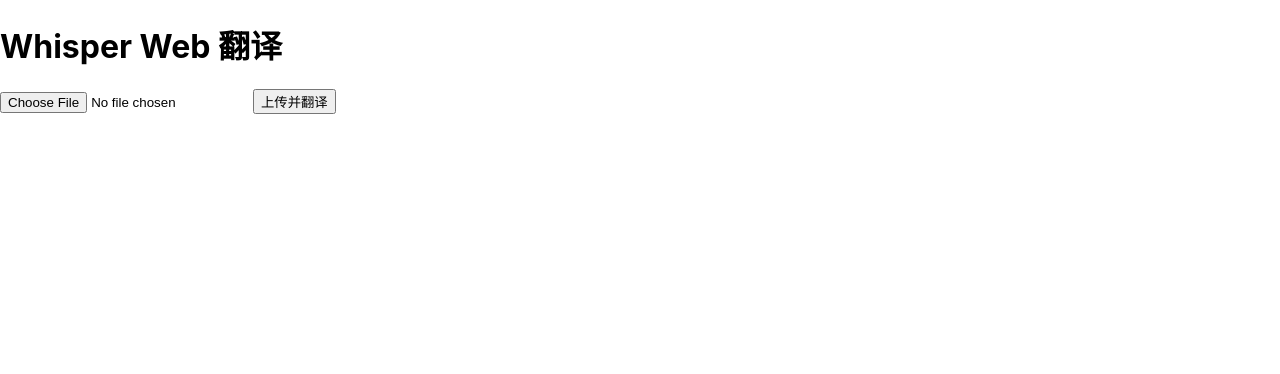
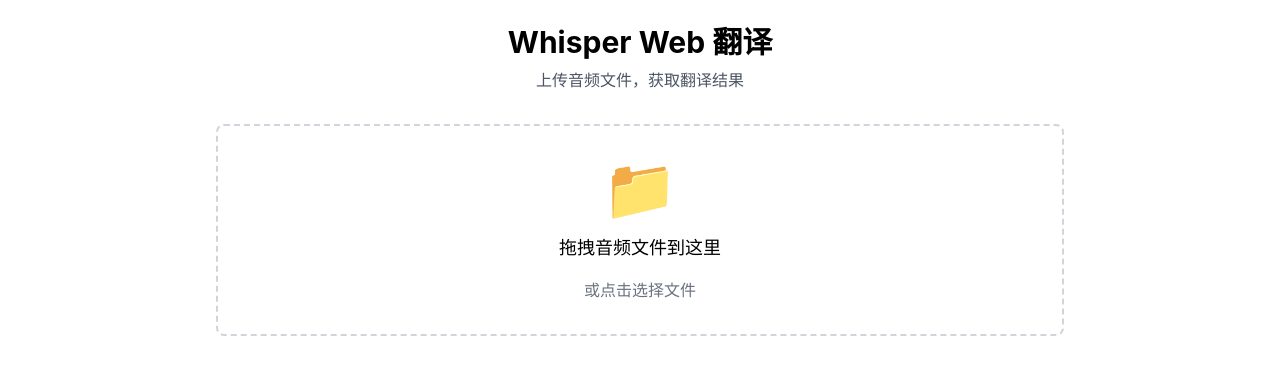
Before and after one commit to alanhe421/whisper-web, a React (Create React App) app: page / in a window 1280 px wide. Shown: the top 374 px of the page. Built offline with nearby package versions, Linux system fonts and the light colour scheme.

Commit message:
feat: 更新首页标题和上传组件界面 修改了首页标题为“Whisper Web”，优化了上传组件的界面和交互体验

```diff
--- a/public/index.html
+++ b/public/index.html
@@ -24,7 +24,8 @@
       work correctly both with client-side routing and a non-root public URL.
       Learn how to configure a non-root public URL by running `npm run build`.
     -->
-    <title>React App</title>
+    <title>Whisper Web </title>
+    <script src="https://cdn.tailwindcss.com"></script>
   </head>
   <body>
     <noscript>You need to enable JavaScript to run this app.</noscript>
--- a/src/App.js
+++ b/src/App.js
@@ -4,7 +4,6 @@
 function App() {
   return (
     <div className="App">
-      <h1>Whisper Web 翻译</h1>
       <Upload />
     </div>
   );
--- a/src/components/Upload.js
+++ b/src/components/Upload.js
@@ -1,12 +1,36 @@
-import React, { useState } from 'react';
+import React, { useRef, useState } from 'react';
 
 function Upload() {
     const [file, setFile] = useState(null);
     const [transcript, setTranscript] = useState('');
     const [isLoading, setIsLoading] = useState(false);
+    const [dragActive, setDragActive] = useState(false);
+    const fileInputRef = useRef(null);
+
+    const handleDrag = (e) => {
+      e.preventDefault();
+      e.stopPropagation();
+      if (e.type === "dragenter" || e.type === "dragover") {
+        setDragActive(true);
+      } else if (e.type === "dragleave") {
+        setDragActive(false);
+      }
+    };
+
+    const handleDrop = (e) => {
+      e.preventDefault();
+      e.stopPropagation();
+      setDragActive(false);
+      const droppedFile = e.dataTransfer.files[0];
+      if (droppedFile && droppedFile.type.startsWith('audio/')) {
+        setFile(droppedFile);
+      }
+    };
 
     const handleFileChange = (e) => {
+      if (e.target.files && e.target.files[0]) {
         setFile(e.target.files[0]);
+      }
     };
 
     const handleUpload = async () => {
@@ -16,6 +40,7 @@
       formData.append('file', file);
       formData.append('model', 'whisper-1');
       formData.append('response_format', 'verbose_json');
+
       try {
         const response = await fetch('https://api.openai.com/v1/audio/transcriptions', {
           method: 'POST',
@@ -26,7 +51,7 @@
         });
 
         const data = await response.json();
-      setTranscript(data.transcript);
+        setTranscript(data.text);
       } catch (error) {
         console.error('Error:', error);
       } finally {
@@ -44,16 +69,67 @@
     };
 
     return (
-    <div>
-      <input type="file" accept=".m4a" onChange={handleFileChange} />
-      <button onClick={handleUpload} disabled={isLoading}>
-        {isLoading ? '翻译中...' : '上传并翻译'}
+      <div className="max-w-4xl mx-auto p-6">
+        <div className="text-center mb-8">
+          <h1 className="text-3xl font-bold mb-2">Whisper Web 翻译</h1>
+          <p className="text-gray-600">上传音频文件，获取翻译结果</p>
+        </div>
+
+        <div
+          className={`border-2 border-dashed rounded-lg p-8 text-center cursor-pointer transition-all
+            ${dragActive ? 'border-blue-500 bg-blue-50' : 'border-gray-300 hover:border-gray-400'}`}
+          onDragEnter={handleDrag}
+          onDragLeave={handleDrag}
+          onDragOver={handleDrag}
+          onDrop={handleDrop}
+          onClick={() => fileInputRef.current?.click()}
+        >
+          <input
+            ref={fileInputRef}
+            type="file"
+            className="hidden"
+            accept="audio/*"
+            onChange={handleFileChange}
+          />
+
+          <div className="space-y-4">
+            <div className="text-6xl mb-4">📁</div>
+            {file ? (
+              <>
+                <p className="text-lg font-medium">{file.name}</p>
+                <button
+                  onClick={(e) => {
+                    e.stopPropagation();
+                    handleUpload();
+                  }}
+                  disabled={isLoading}
+                  className={`px-6 py-2 bg-blue-500 text-white rounded-lg hover:bg-blue-600
+                    disabled:bg-gray-400 disabled:cursor-not-allowed transition-colors`}
+                >
+                  {isLoading ? '翻译中...' : '开始翻译'}
                 </button>
+              </>
+            ) : (
+              <>
+                <p className="text-lg">拖拽音频文件到这里</p>
+                <p className="text-gray-500">或点击选择文件</p>
+              </>
+            )}
+          </div>
+        </div>
+
         {transcript && (
-        <div>
-          <h2>翻译结果：</h2>
-          <p>{transcript}</p>
-          <button onClick={handleDownload}>下载字幕</button>
+          <div className="mt-8 p-6 bg-white rounded-lg shadow-lg">
+            <div className="flex justify-between items-center mb-4">
+              <h2 className="text-xl font-semibold">翻译结果</h2>
+              <button
+                onClick={handleDownload}
+                className="px-4 py-2 bg-green-500 text-white rounded-lg hover:bg-green-600 transition-colors"
+              >
+                下载字幕
+              </button>
+            </div>
+            <p className="text-gray-700 whitespace-pre-wrap">{transcript}</p>
           </div>
         )}
       </div>
```
Lines whose indentation alone changed are shown as unchanged.
